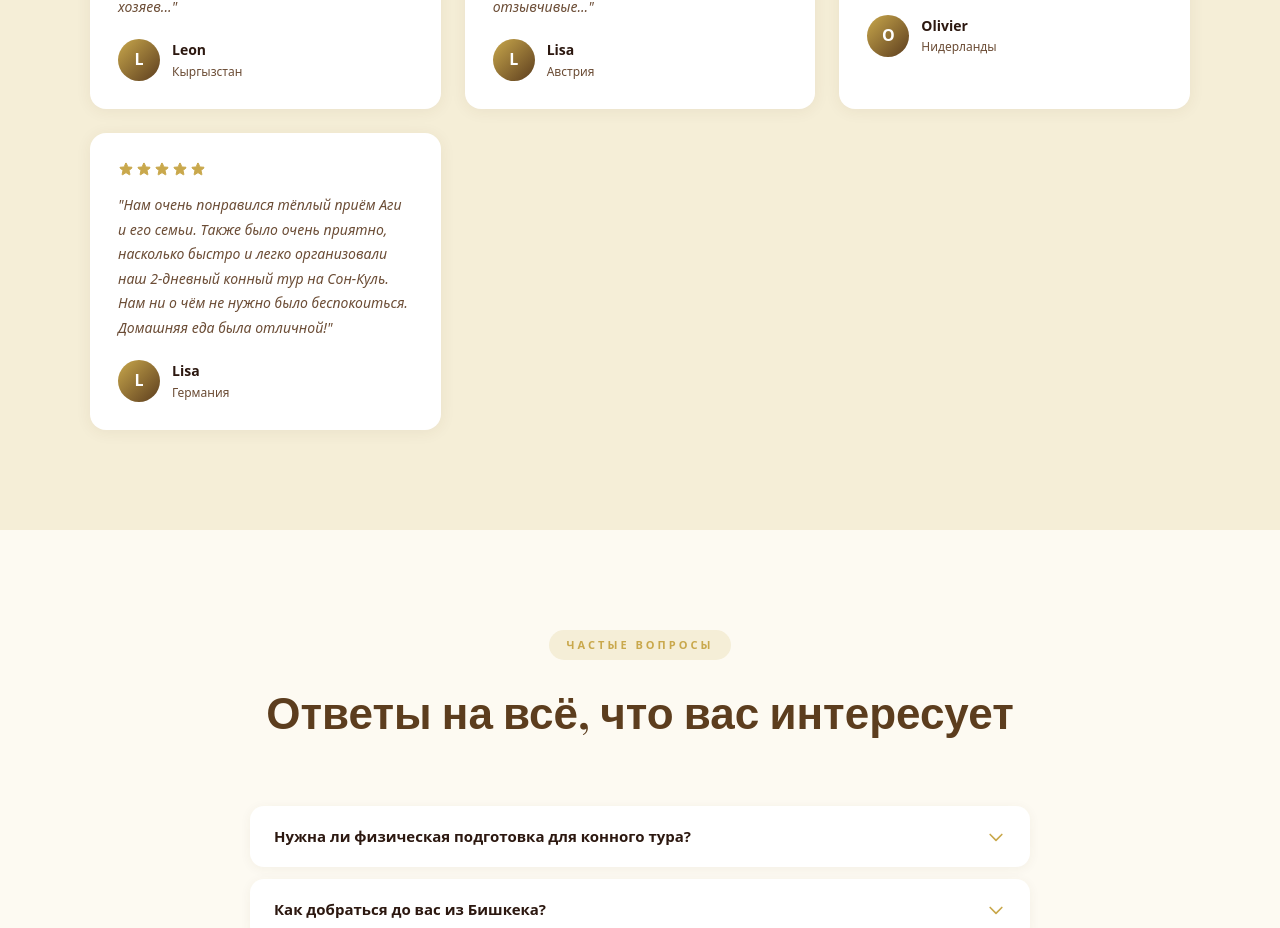
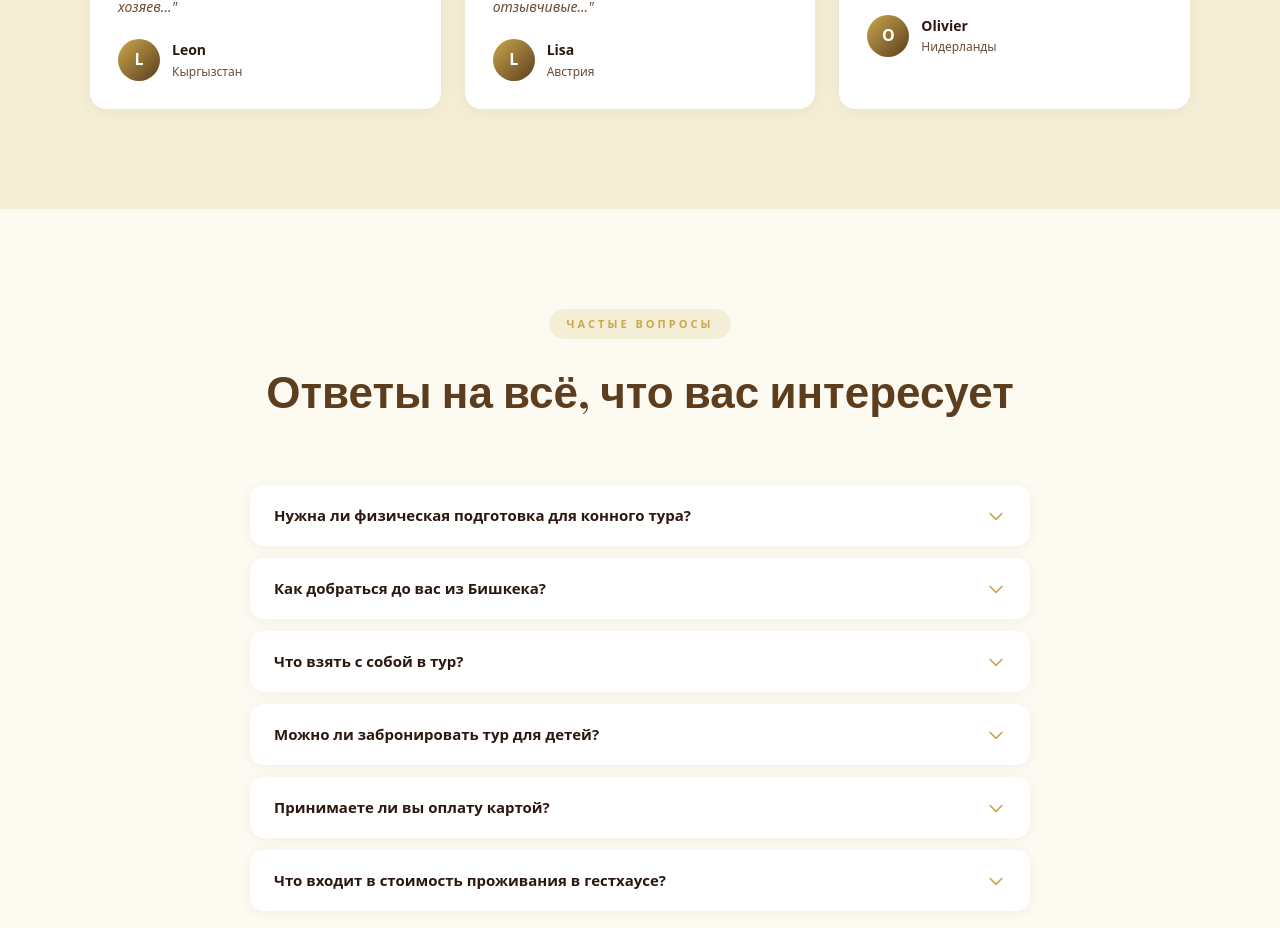
Before and after one commit to graz1p777dev/nomad-place, a Next.js app: page / in a window 1280 px wide. Shown: the part 7840-8768 px from the top of the page. Built offline with nearby package versions, Linux system fonts and the light colour scheme; a web font is replaced by a local one.

Commit message:
Remove Lisa Germany review

```diff
--- a/src/app/page.tsx
+++ b/src/app/page.tsx
@@ -78,7 +78,6 @@ const t = {
       { name: "Leon", country: "Кыргызстан", text: "Очень уютное местечко прямо у начала всех конных маршрутов! Я был приятно удивлён чистотой и новизной удобств, а также дружелюбием и отзывчивостью хозяев...", stars: 5 },
       { name: "Lisa", country: "Австрия", text: "Такое уютное местечко у самого начала всех конных туров! Была приятно удивлена чистотой и новым состоянием удобств, а хозяева такие дружелюбные и отзывчивые...", stars: 5 },
       { name: "Olivier", country: "Нидерланды", text: "Очень хорошее соотношение цены и качества. Ужин и завтрак включены и приготовлены дома — очень вкусно. Приятная социальная атмосфера.", stars: 5 },
-      { name: "Lisa", country: "Германия", text: "Нам очень понравился тёплый приём Аги и его семьи. Также было очень приятно, насколько быстро и легко организовали наш 2-дневный конный тур на Сон-Куль. Нам ни о чём не нужно было беспокоиться. Домашняя еда была отличной!", stars: 5 },
     ],
   },
   en: {
@@ -153,7 +152,6 @@ const t = {
       { name: "Leon", country: "Kyrgyzstan", text: "It's really accommodating with a super clean property and washroom. The family is super friendly and the food is just amazing!! As I got sick, they took care of me and gave me medicine.", stars: 5 },
       { name: "Lisa", country: "Austria", text: "Such a cozy little place right at the start of all horse trekking tours! I was super surprised about how clean and new the amenities are and how friendly and helpful the host is.", stars: 5 },
       { name: "Olivier", country: "Netherlands", text: "Very good value for your money. Dinner and breakfast is included and homemade, which was also very tasty. Nice social vibe.", stars: 5 },
-      { name: "Lisa", country: "Germany", text: "We loved the friendly welcome of Aga and his family. It was also very comfortable how quickly and easily our 2-days ride tour to Sonkul was organized. We had nothing to worry about. The homemade food was great!", stars: 5 },
     ],
   },
 };
@@ -194,7 +192,6 @@ const ORIGINAL_REVIEWS = [
   { name: "Leon", country: "Kyrgyzstan", text: "It's really accommodating with a super clean property and washroom. The family is super friendly and the food is just amazing!! As I got sick, they took care of me and gave me medicine." },
   { name: "Lisa", country: "Austria", text: "Such a cozy little place right at the start of all horse trekking tours! I was super surprised about how clean and new the amenities are and how friendly and helpful the host is." },
   { name: "Olivier", country: "Netherlands", text: "Very good value for your money. Dinner and breakfast is included and homemade, which was also very tasty. Nice social vibe." },
-  { name: "Lisa", country: "Germany", text: "We loved the friendly welcome of Aga and his family. It was also very comfortable how quickly and easily our 2-days ride tour to Sonkul was organized. We had nothing to worry about. The homemade food was great!" },
 ];
 
 const WA_LINK = "https://wa.me/996704100104";
```
